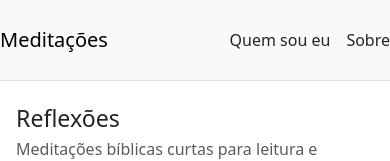
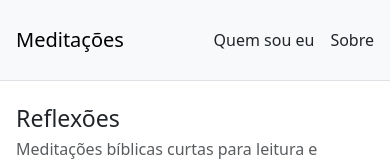
Before and after one commit to meditacoesbiblicas/meditacoes-biblicas, an Angular app: page / in a window 390 px wide. Shown: the top 161 px of the page. Built offline with nearby package versions, Linux system fonts and the light colour scheme.

Commit message:
fix(ui): ajustar margens responsivas no Mobile (safe-area) e no header

```diff
--- a/src/styles.scss
+++ b/src/styles.scss
@@ -16,8 +16,21 @@
   }
 }
 
-@media (min-width: 992px)  { .page-narrow { max-width: 900px; padding-left: 0; padding-right: 0; } }   /* desktop */
-@media (min-width: 1200px) { .page-narrow { max-width: 980px; } }  /* tela grande */
+   /* desktop */
+@media (min-width: 992px)  {
+  .page-narrow {
+    max-width: 900px;
+    padding-left: 0;
+    padding-right: 0;
+  }
+}
+
+  /* tela grande */
+@media (min-width: 1200px) {
+  .page-narrow {
+    max-width: 980px;
+  }
+}
 
 /* Navbar alinhado ao conteúdo */
 .navbar .navbar-inner{
@@ -25,11 +38,9 @@
   align-items: center;
   justify-content: space-between;
   width: 100%;
-  padding: .75rem 0;
+  padding-top: .75rem;
+  padding-bottom: .75rem;
 }
-
-@media (min-width: 992px)  { .page-narrow { max-width: 900px; } }   /* desktop */
-@media (min-width: 1200px) { .page-narrow { max-width: 980px; } }  /* tela grande */
 
 /* Título principal da meditação (maior que os headings do markdown) */
 .page-title {
```
